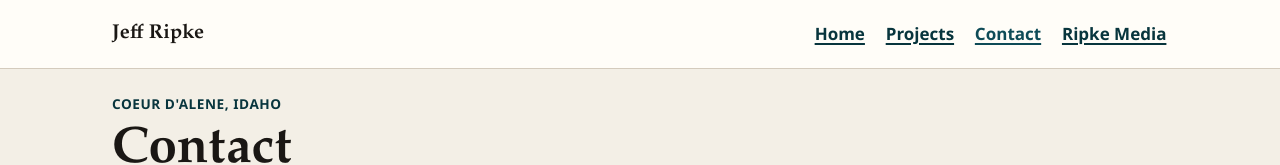
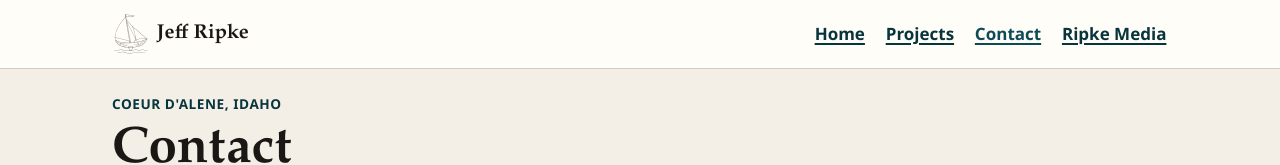
Before and after one commit to jripke74/www-jeffripke-com, a React (Vite) app in the folder client/: page /contact in a window 1280 px wide. Shown: the top 165 px of the page. Built offline with nearby package versions, Linux system fonts and the light colour scheme.

Commit message:
add logo

```diff
--- a/client/index.html
+++ b/client/index.html
@@ -9,7 +9,7 @@
     />
     <meta name="theme-color" content="#f3efe6" />
     <title>Jeff Ripke</title>
-    <link rel="icon" href="/favicon.svg" type="image/svg+xml" />
+    <link rel="icon" href="/logo.png" type="image/png" />
   </head>
   <body>
     <div id="root"></div>
--- a/client/src/Layout.jsx
+++ b/client/src/Layout.jsx
@@ -57,6 +57,7 @@ export default function Layout({ children }) {
         <div className="header-inner">
           <div className="header-bar">
             <a className="brand" href="/">
+              <img className="brand-mark" src="/logo.png" alt="" width="44" height="52" />
               Jeff Ripke
             </a>
             <button
--- a/client/src/styles.css
+++ b/client/src/styles.css
@@ -143,6 +143,13 @@ a:hover {
   min-height: 2.75rem;
   display: inline-flex;
   align-items: center;
+  gap: 0.45rem;
+}
+
+.brand-mark {
+  width: 2.35rem;
+  height: auto;
+  flex: none;
 }
 
 .nav-toggle {
```
Also changed, not shown: client/public/favicon.svg (deleted), client/public/logo.png (added).
